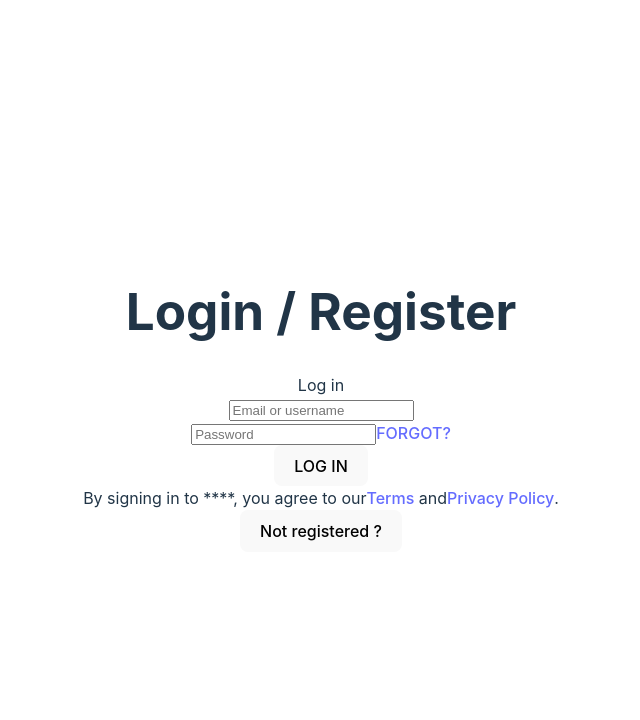
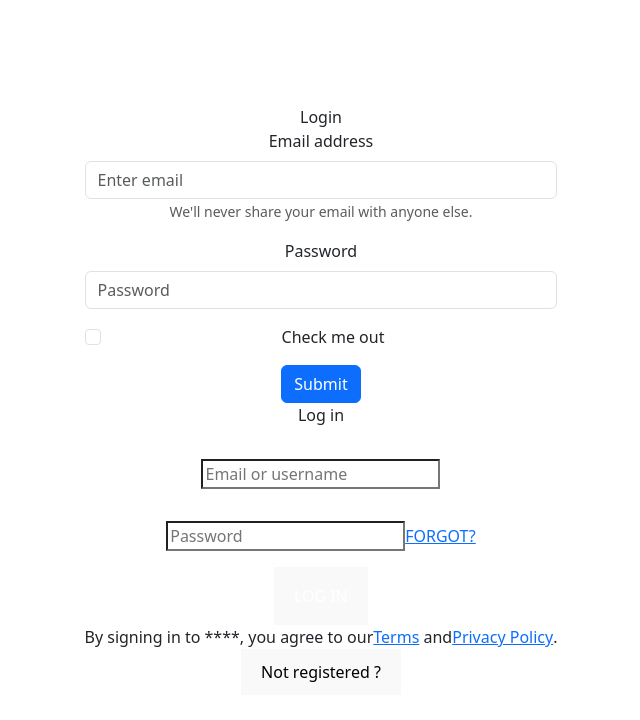
Before and after one commit to juditmaria/proyecto-final-equipo08, a React (Vite) app in the folder react/: page /about in a window 1280 px wide. Shown: the top 720 px of the page, without its empty margins (319-959 px from the left). Built offline with nearby package versions, Linux system fonts and the light colour scheme.

Commit message:
Init react-bootstrap

```diff
--- a/react/package.json
+++ b/react/package.json
@@ -11,7 +11,9 @@
   },
   "dependencies": {
     "@reduxjs/toolkit": "^2.2.4",
+    "bootstrap": "^5.3.3",
     "react": "^18.2.0",
+    "react-bootstrap": "^2.10.2",
     "react-dom": "^18.2.0",
     "react-hook-form": "^7.51.4",
     "react-redux": "^9.1.2",
@@ -26,6 +28,7 @@
     "eslint-plugin-react": "^7.34.1",
     "eslint-plugin-react-hooks": "^4.6.0",
     "eslint-plugin-react-refresh": "^0.4.6",
+    "sass": "^1.77.1",
     "vite": "^5.2.0"
   }
 }
--- a/react/src/App.jsx
+++ b/react/src/App.jsx
@@ -2,6 +2,7 @@
 
 import { useEffect } from 'react';
 import './App.css';
+import './scss/App.scss';
 import { useDispatch, useSelector } from 'react-redux';
 import { Routes, Route } from 'react-router-dom';
 import { UserContext } from './userContext';
--- a/react/src/components/auth/Login.jsx
+++ b/react/src/components/auth/Login.jsx
@@ -3,6 +3,10 @@
 import { useDispatch, useSelector } from 'react-redux'; // Importa useSelector
 import { setAuthToken, setError } from '../../slices/auth/authSlice'; // Importa setError del slice de autenticación
 import { URL_API } from '../../constants';
+
+//STYLE
+import Form from 'react-bootstrap/Form';
+import Button from 'react-bootstrap/Button';
 
 const Login = ({ setLogin }) => {
   const dispatch = useDispatch();
@@ -44,6 +48,30 @@
   };
 
   return (
+    <>
+      <header>Login</header>
+      <Form className='p-15'>
+        <Form.Group className="mb-3" controlId="formBasicEmail">
+          <Form.Label>Email address</Form.Label>
+          <Form.Control type="email" placeholder="Enter email" />
+          <Form.Text className="text-muted">
+            We'll never share your email with anyone else.
+          </Form.Text>
+        </Form.Group>
+
+        <Form.Group className="mb-3" controlId="formBasicPassword">
+          <Form.Label>Password</Form.Label>
+          <Form.Control type="password" placeholder="Password" />
+        </Form.Group>
+        <Form.Group className="mb-3" controlId="formBasicCheckbox">
+          <Form.Check type="checkbox" label="Check me out" />
+        </Form.Group>
+        <Button variant="primary" type="submit">
+          Submit
+        </Button>
+      </Form>
+
+
     <section className="absolute top-1/2 left-1/2 mx-auto max-w-sm -translate-x-1/2 -translate-y-1/2 transform space-y-4 text-center">
       <div className="space-y-4">
         <header className="mb-3 text-2xl font-bold">Log in</header>
@@ -105,6 +133,7 @@
         </div>
       </footer>
     </section>
+    </>
   );
 };
 
--- a/react/src/components/auth/LoginRegister.jsx
+++ b/react/src/components/auth/LoginRegister.jsx
@@ -14,7 +14,6 @@
 
   return (
     <div>
-      <h1>Login / Register </h1>
       {isLogin ? <Login setLogin={handleToggleLogin} /> : <Register setLogin={handleToggleLogin} />}
     </div>
   )
--- a/react/src/main.jsx
+++ b/react/src/main.jsx
@@ -2,6 +2,7 @@
 import ReactDOM from 'react-dom/client'
 import App from './App.jsx'
 import './index.css'
+import 'bootstrap/dist/css/bootstrap.min.css';
 
 import { store } from './store'
 import { Provider } from 'react-redux'
--- /dev/null
+++ b/react/src/scss/App.scss
@@ -0,0 +1 @@
+@import "../../node_modules/bootstrap/scss/bootstrap.scss";
```
Also changed, not shown: 1 other file (tests, documents, lock files or other folders).
